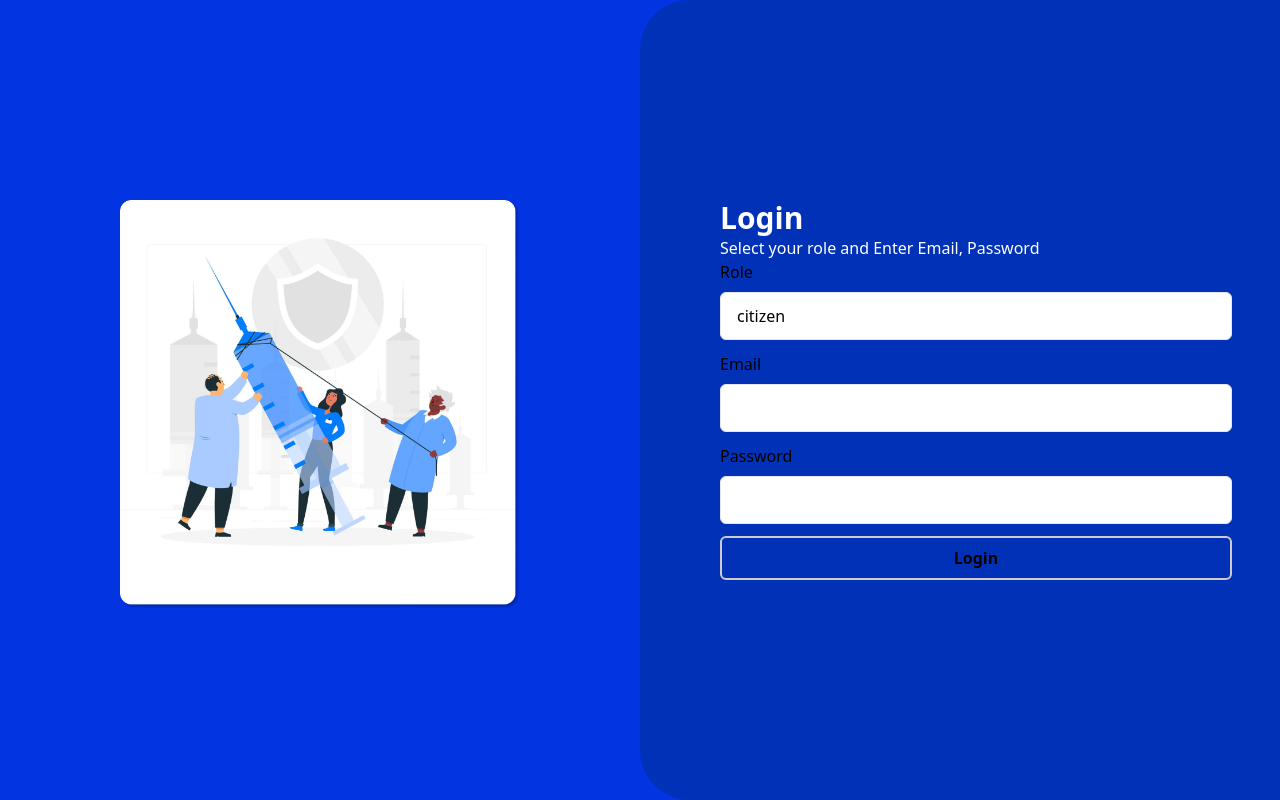
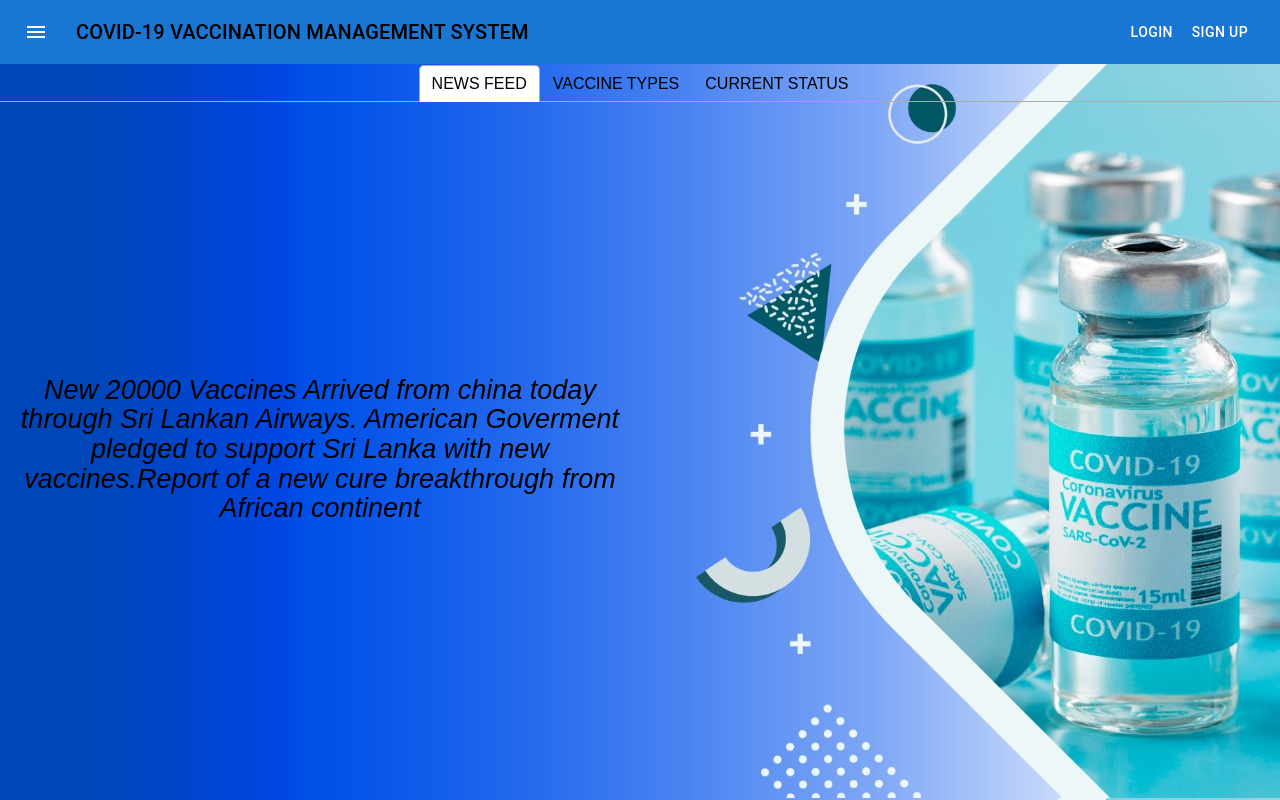
Before and after one commit to sahanediriweera/vccFE, a React (Create React App) app: page / in a window 1280 px wide. Built offline with nearby package versions, Linux system fonts and the light colour scheme.

Commit message:
made homepage changes

```diff
--- a/src/Components/Header/Header.js
+++ b/src/Components/Header/Header.js
@@ -6,6 +6,7 @@ import Typography from '@mui/material/Typography';
 import Button from '@mui/material/Button';
 import IconButton from '@mui/material/IconButton';
 import MenuIcon from '@mui/icons-material/Menu';
+import { Link } from 'react-router-dom';
 
 
 
@@ -27,8 +28,12 @@ function Header(props) {
           <Typography variant="h6" component="div" sx={{ flexGrow: 1 }} color ="CaptionText">
             COVID-19 VACCINATION MANAGEMENT SYSTEM
           </Typography>
-          <Button color="inherit">Login</Button>
-          <Button color="inherit">Sign Up</Button>
+          <Link to="/login">
+            <Button  color="inherit">Login</Button>
+          </Link>
+          <Link to="/register">
+            <Button  color="inherit">Sign Up</Button>
+          </Link>
         </Toolbar>
       </AppBar>
     </Box>
--- /dev/null
+++ b/src/Components/Home/HomePage.jsx
@@ -0,0 +1,27 @@
+import React from 'react'
+import Tabs from './component/Tabs';
+import "./Styles.css";
+
+export default function HomePage() {
+
+    const data = [
+        {
+          heading: "NEWS FEED",
+          body: "New 20000 Vaccines Arrived from china today through Sri Lankan Airways.\n American Goverment pledged to support Sri Lanka with new vaccines.Report of a new cure breakthrough from African continent"
+        },
+        {
+          heading: "VACCINE TYPES",
+          body: "Moderna , Phyzer , Synopharm , Artisenica "
+        },
+        {
+          heading: "CURRENT STATUS",
+          body: "2 million vaccines are done so far.1.5 million with first dose"
+        }
+      ];
+
+  return (
+    <div className="container" >
+        <Tabs data={data} />
+    </div>
+  )
+}
--- a/src/Components/Home/Styles.css
+++ b/src/Components/Home/Styles.css
@@ -1,7 +1,7 @@
 .container {
-    font-family: sans-serif;
-    text-align: center;
-    background-image: url('../../assets/background.jpeg');
-    height: calc(100vh - 64px);
-    background-size: 100%;
-  }
+  font-family: sans-serif;
+  text-align: center;
+  background-image: url("../../../public/assets/background.jpeg");
+  height: calc(100vh - 64px);
+  background-size: 100%;
+}
--- a/src/pages/admin.jsx
+++ b/src/pages/admin.jsx
@@ -29,6 +29,8 @@ const Admin = () => {
     const [inputs, set_inputs] = useState(input_data_structure);
     const [title, set_title] = useState("citizen");
     const [data, set_data] = useState({});
+    const [employees, setEmployees] = useState([]);
+    const myJson={Sponcer:[]};
 
     const handle_change = (e, input) => {
         input.value = e.target.value;
@@ -52,7 +54,7 @@ const Admin = () => {
         };
 
         try {
-            Axios.post("127.0.0.1/api/Signup/", data)
+            Axios.get("https://localhost:7092/api/Admin/managers")
                 .then((response) => {
                     if (response.status == 200) {
                         const user_data = {
@@ -72,11 +74,16 @@ const Admin = () => {
 
     const show_tab = (tab) => {
         set_title(tab);
+        console.log(tab);
         try {
-            Axios.post("127.0.0.1/api/Signup/", data)
+            Axios.get("https://localhost:7092/api/Admin/"+tab)
                 .then((response) => {
+                    setEmployees(response.data);
+                    myJson.Sponcer=response.data
+                    console.log(myJson)
                     if (response.status == 200) {
-                        set_data(response.data.result.data);
+
+                        console.log(response.status);
                     }
                 })
                 .catch((e) => {
@@ -125,17 +132,6 @@ const Admin = () => {
         } catch (e) {
             toast.error(e);
         }
-    };
-
-    const myJson = {
-        Sponsors: [
-            { name: "john", email: "john@@xyz.com" },
-            { name: "jane", email: "jane@@xyz.com" },
-            { name: "jane", email: "jane@@xyz.com" },
-            { name: "jane", email: "jane@@xyz.com" },
-            { name: "jane", email: "jane@@xyz.com" },
-            { name: "jane", email: "jane@@xyz.com" },
-        ],
     };
 
     return (
--- a/src/pages/citizen.jsx
+++ b/src/pages/citizen.jsx
@@ -5,7 +5,7 @@ import { ToastContainer } from "react-toastify";
 import Axios from "axios";
 import { JsonToTable } from "react-json-to-table";
 
-const Admin = () => {
+const Citizen = () => {
     const input_data_structure = {
         delete_id: {
             key: "delete_id",
@@ -221,4 +221,4 @@ const Admin = () => {
     );
 };
 
-export default Admin;
+export default Citizen;
--- a/src/pages/login.jsx
+++ b/src/pages/login.jsx
@@ -4,18 +4,19 @@ import { toast } from "react-toastify";
 import { ToastContainer } from "react-toastify";
 import Axios from "axios";
 import { Navigate } from "react-router-dom";
+import { useNavigate } from "react-router-dom";
 
 import { useSelector, useDispatch } from "react-redux";
 import { user_logged_in } from "../redux/actions";
 
 const Login = () => {
     const dispatch = useDispatch();
-
+    const nav = useNavigate();
     const input_data_structure = {
         role: {
             key: "role",
             text: "Role",
-            value: "0",
+            value: "citizen",
             is_valid: true,
             error: "",
             list_items: [
@@ -57,6 +58,7 @@ const Login = () => {
     };
     const handle_selection = async (e, input) => {
         const value = e.target.value;
+        console.log(e);
         input.value = value;
 
         let input_list = { ...inputs };
@@ -79,10 +81,12 @@ const Login = () => {
 
         try {
             Axios.post(
-                "https://localhost:7092/api/" + inputs.role.value + "Admin/",
+                "https://localhost:7092/api/Login/" + inputs.role.value,
                 data
             )
                 .then((response) => {
+                    console.log(inputs.role.value);
+                        nav(`/${inputs.role.value}`);
                     if (response.status == 200) {
                         const user_data = {
                             token: response.data.result.token,
--- a/src/pages/register.jsx
+++ b/src/pages/register.jsx
@@ -69,13 +69,13 @@ const Register = () => {
         const data = {
             name: inputs.name.value,
             email: inputs.email.value,
-            nic: inputs.nic.value,
+            citizenid: inputs.nic.value,
             password: inputs.password.value,
-            password_conf: inputs.password_conf.value,
+            confirmpassword: inputs.password_conf.value,
         };
 
         try {
-            Axios.post("127.0.0.1/api/Signup/" + role, data)
+            Axios.post("https://localhost:7092/api/Signup/" + role, data)
                 .then((response) => {
                     if (response.status == 200) {
                         const user_data = {
@@ -146,7 +146,7 @@ const Register = () => {
 
                     <div
                         className="grid grid-cols-3 hover:bg-[#0256E2] cursor-pointer"
-                        onClick={() => set_role("administrator")}
+                        onClick={() => set_role("admin")}
                     >
                         <img
                             className="w-[100px] h-auto m-auto mt-[15px] "
--- a/src/router.jsx
+++ b/src/router.jsx
@@ -1,17 +1,21 @@
 import React from "react";
 import { BrowserRouter, Routes, Route } from "react-router-dom";
-import { Login, Register, Manager, Admin, Staff } from "./pages";
-
+import HomePage from "./Components/Home/HomePage";
+import { Login, Register, Manager, Admin, Staff} from "./pages";
+import Citizen from './pages/citizen'
+import Header from './Components/Header/Header'
 const Router = () => {
     return (
         <BrowserRouter>
+        <Header/>
             <Routes>
-                <Route path="/" element={<Login />} />
+                <Route path="/" element={<HomePage />} />
                 <Route path="login" element={<Login />} />
                 <Route path="/register" element={<Register />} />
                 <Route path="/manager" element={<Manager />} />
                 <Route path="/admin" element={<Admin />} />
                 <Route path="/staff" element={<Staff />} />
+                <Route path="/citizen" element={<Citizen />} />
             </Routes>
         </BrowserRouter>
     );
```
